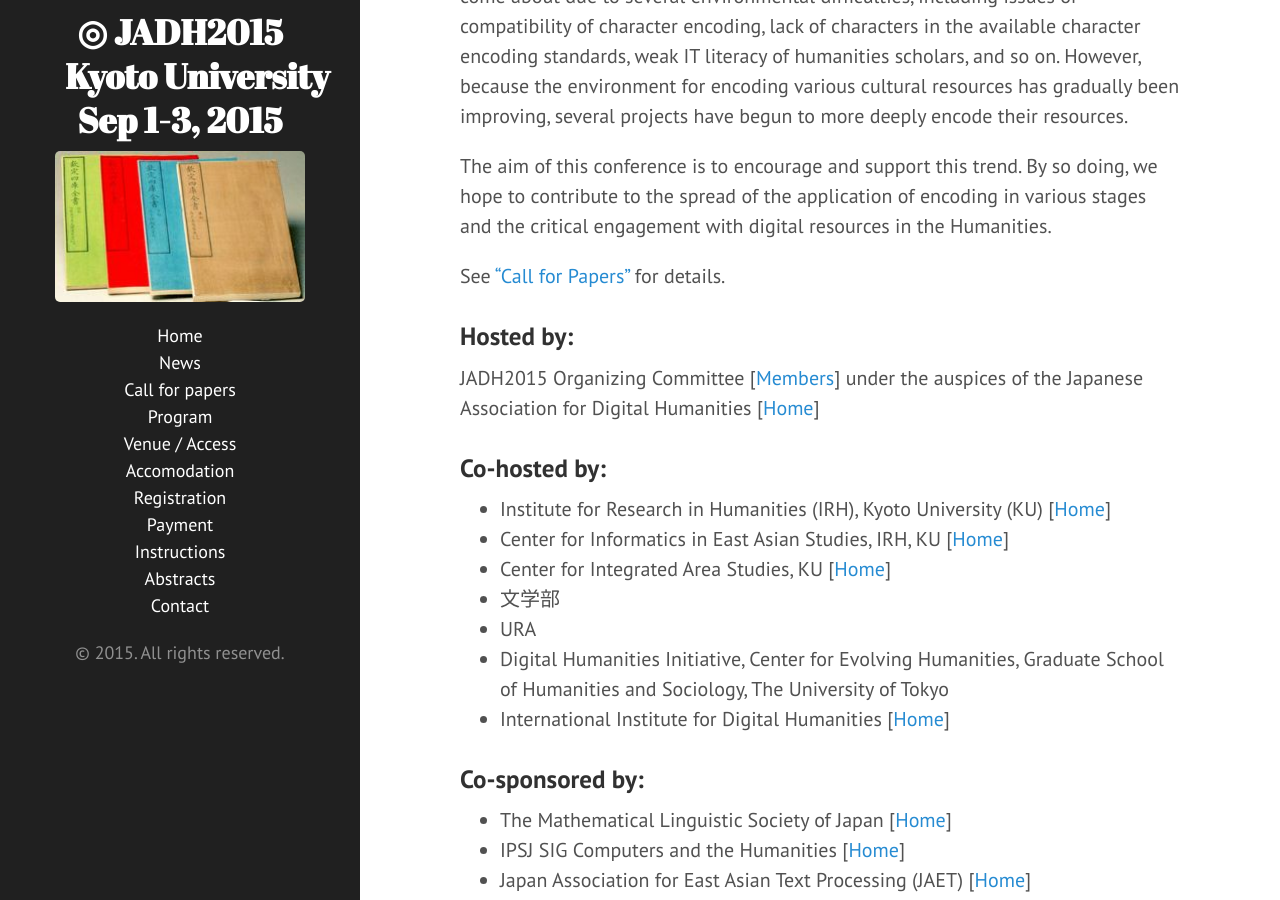
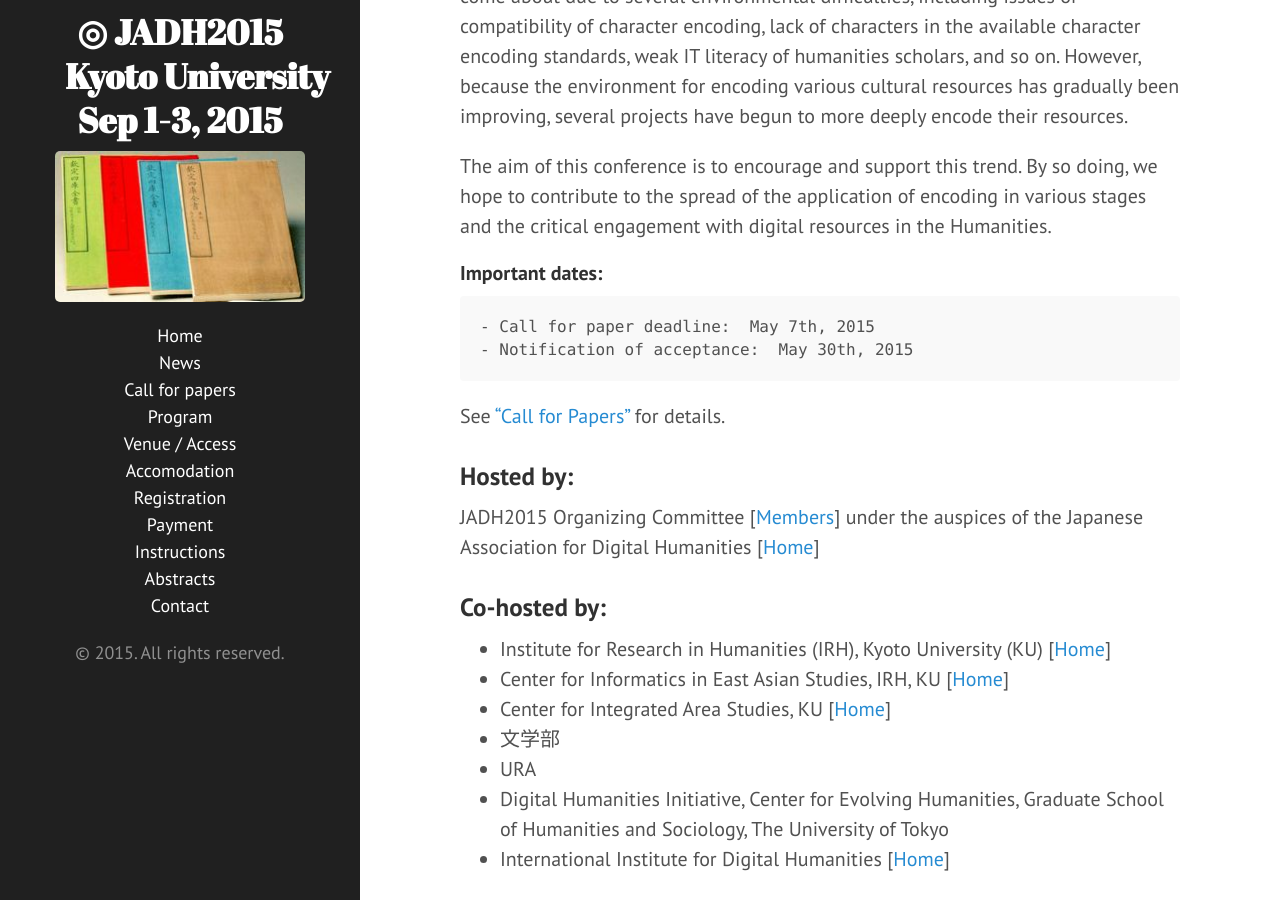
Before and after one commit to jadh2015/jadh2015.github.io, a Jekyll site: the page built from index.md, in a window 1280 px wide and 900 px high, scrolled down 420 px. Built offline with Jekyll 4.4.1, drawn with Linux system fonts in a browser that asks for light colours.

Commit message:
added hotels, important dates.

```diff
--- a/index.md
+++ b/index.md
@@ -26,6 +26,10 @@
 so doing, we hope to contribute to the spread of the application of
 encoding in various stages and the critical engagement with digital
 resources in the Humanities.
+
+#### Important dates:
+	- Call for paper deadline:  May 7th, 2015
+	- Notification of acceptance:  May 30th, 2015
 
 See ["Call for Papers"]({{ site.baseurl }}call) for details.
 
```
Also changed, not shown: 40accomodation.md (+24 -2 lines).
